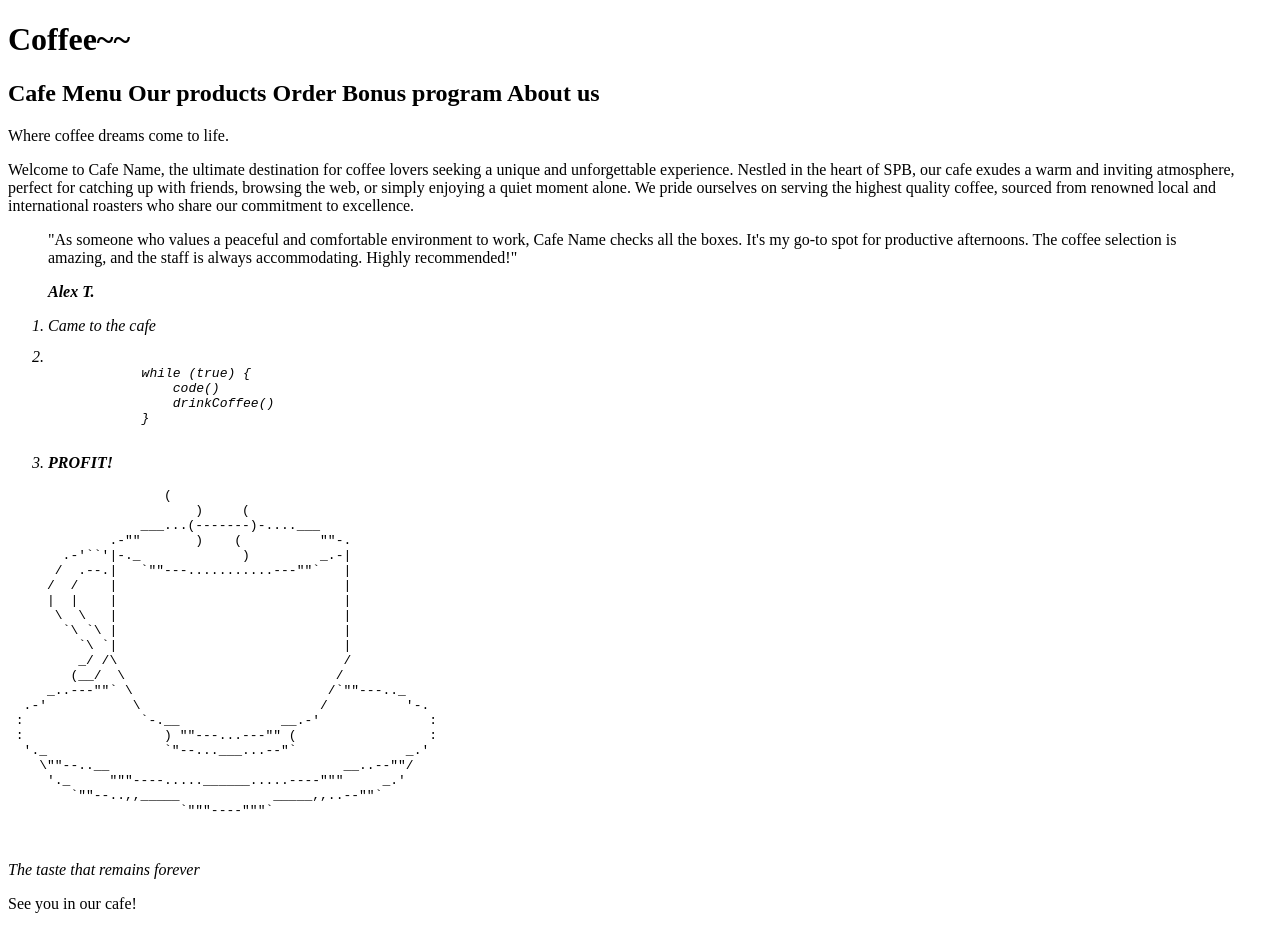
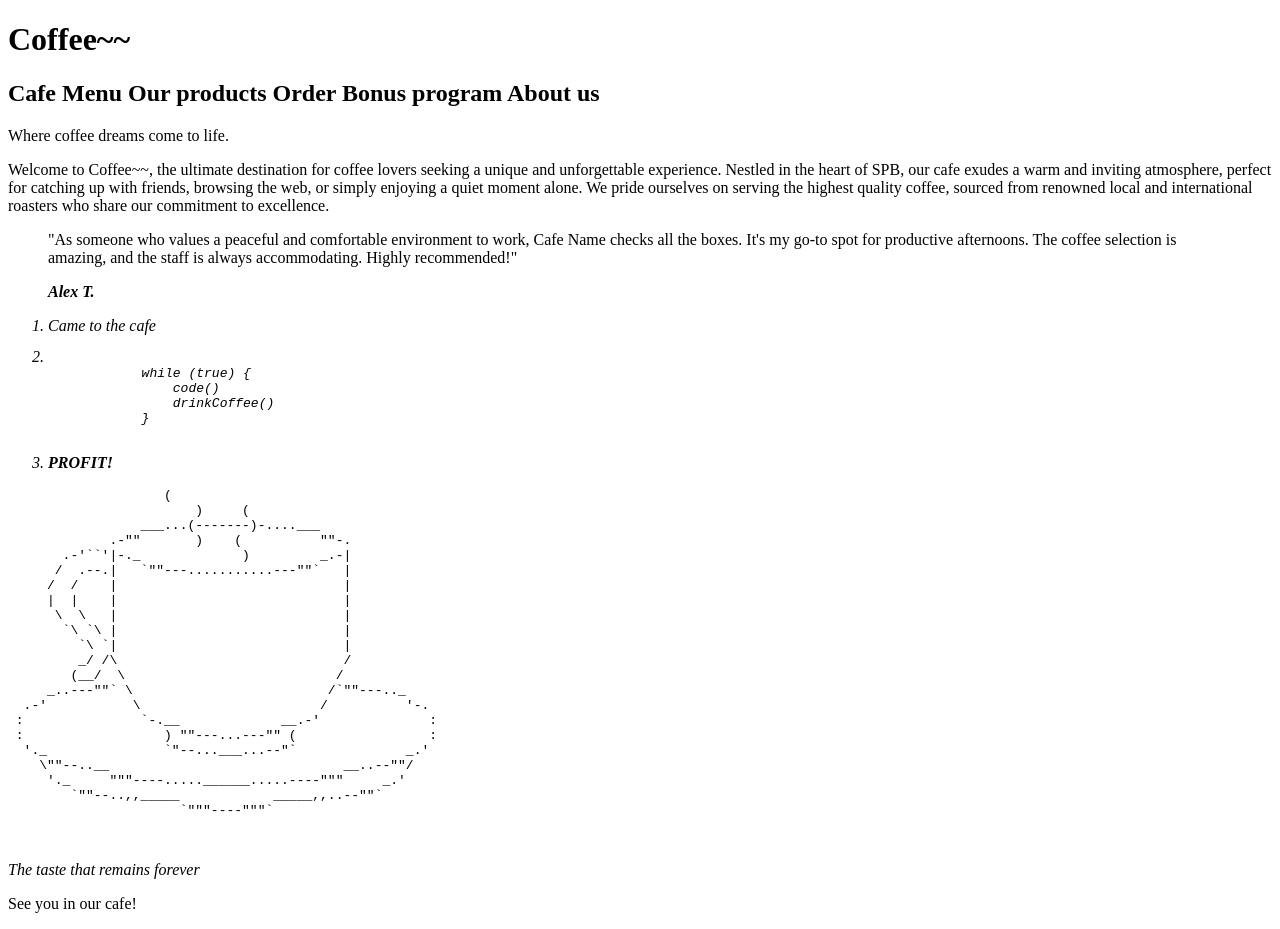
Before and after one commit to AngryDogy/IS-Web, a plain HTML site: page index.html in a window 1280 px wide. Drawn offline with Linux system fonts and the light colour scheme.

Commit message:
readme and index edited

```diff
--- a/index.html
+++ b/index.html
@@ -10,11 +10,11 @@
         <h1>Coffee~~</h1>
         <nav>
             <h2>
-                Cafe Menu
-                Our products
-                Order
-                Bonus program
-                About us
+                <a>Cafe Menu</a>
+                <a>Our products</a>
+                <a>Order</a>
+                <a>Bonus program</a>
+                <a>About us</a>
             </h2>
         </nav>
     </div>
@@ -23,7 +23,7 @@
 <main>
     <section>
         <p> Where coffee dreams come to life. </p>
-        <p> Welcome to Cafe Name, the ultimate destination for coffee lovers seeking a unique and unforgettable
+        <p> Welcome to Coffee~~, the ultimate destination for coffee lovers seeking a unique and unforgettable
             experience.
             Nestled in the heart of SPB, our cafe exudes a warm and inviting atmosphere, perfect for catching up with
             friends, browsing the web, or simply enjoying a quiet moment alone.
```
Also changed, not shown: 1 other file.
